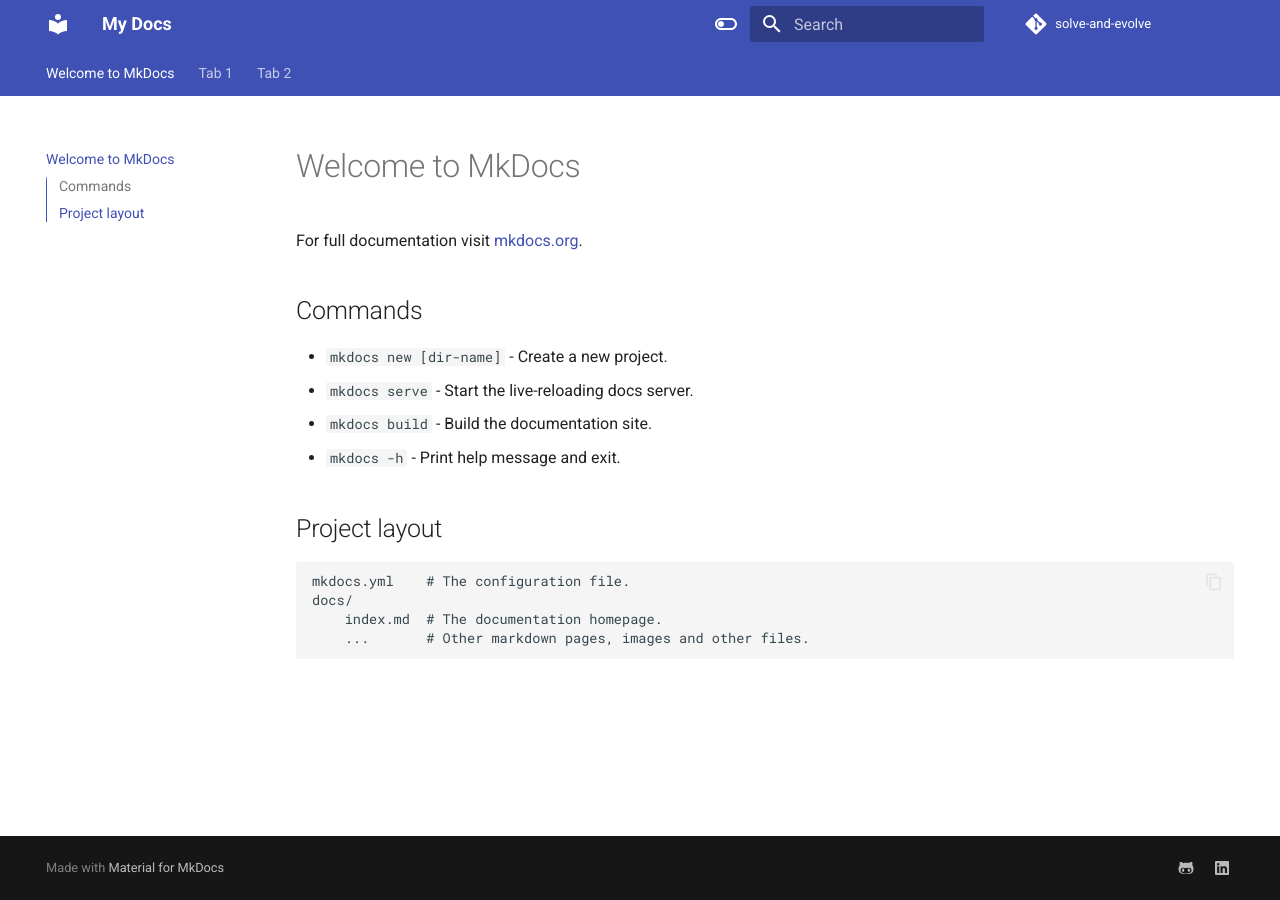
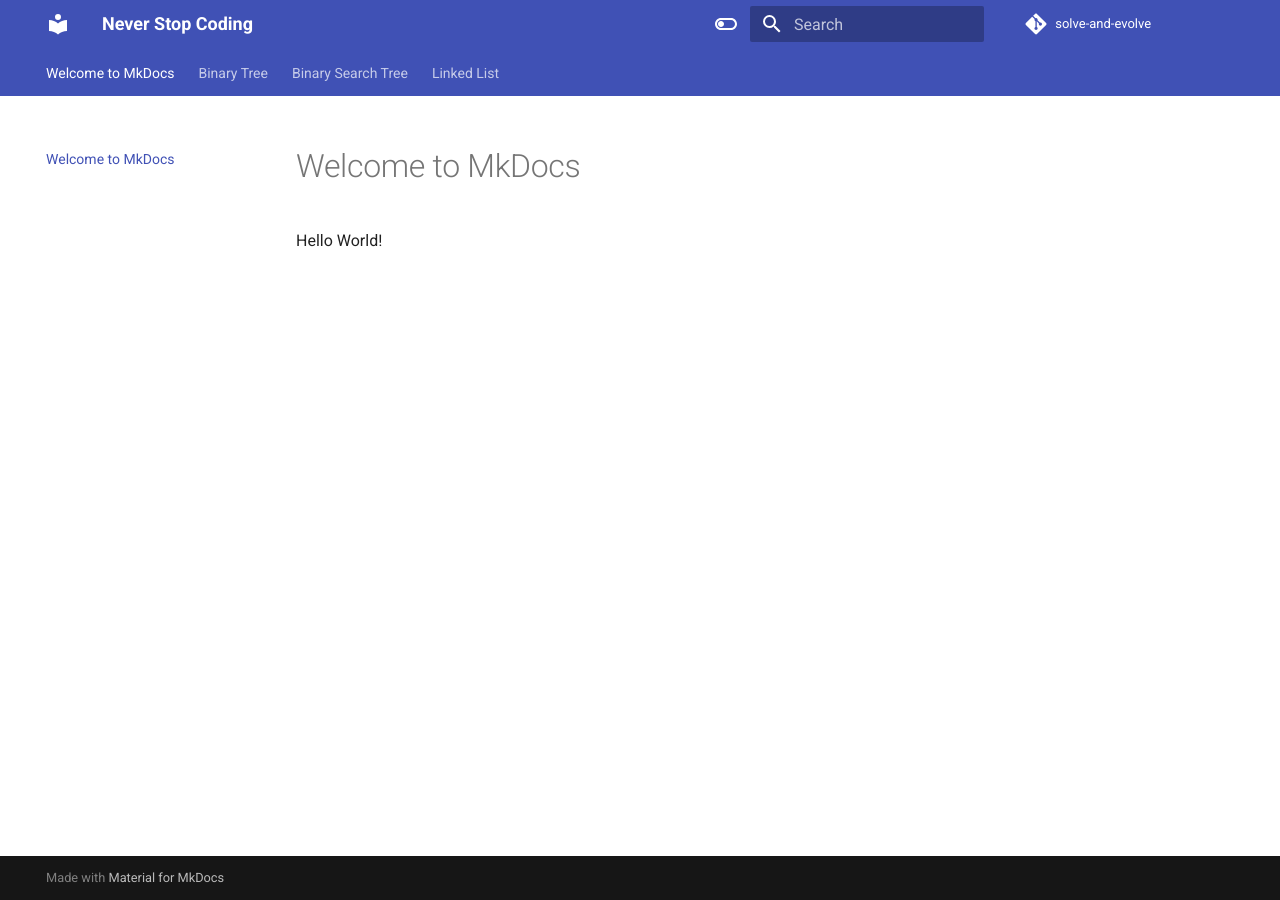
Before and after one commit to faerlin-developer/solve-and-evolve, an MkDocs documentation site: the page built from docs/index.md, in a window 1280 px wide. Built offline with MkDocs 1.6.1 and Material for MkDocs 9.7.7, drawn with Linux system fonts in a browser that asks for light colours; comment, search, counter and statistics services are not loaded.

Commit message:
updated docs

```diff
--- a/docs/index.md
+++ b/docs/index.md
@@ -1,17 +1,3 @@
 # Welcome to MkDocs
 
-For full documentation visit [mkdocs.org](https://www.mkdocs.org).
-
-## Commands
-
-* `mkdocs new [dir-name]` - Create a new project.
-* `mkdocs serve` - Start the live-reloading docs server.
-* `mkdocs build` - Build the documentation site.
-* `mkdocs -h` - Print help message and exit.
-
-## Project layout
-
-    mkdocs.yml    # The configuration file.
-    docs/
-        index.md  # The documentation homepage.
-        ...       # Other markdown pages, images and other files.
+Hello World!
--- /dev/null
+++ b/hello.py
@@ -0,0 +1,2 @@
+def main():
+    print("hello")
--- a/mkdocs.yml
+++ b/mkdocs.yml
@@ -1,4 +1,4 @@
-site_name: My Docs
+site_name: Never Stop Coding
 repo_name: solve-and-evolve
 repo_url: https://github.com/faerlin-developer/solve-and-evolve
 theme:
@@ -7,7 +7,7 @@ theme:
     - navigation.tabs
     - navigation.sections
     - navigation.top
-    - toc.integrate
+    # - toc.integrate
     - search.suggest
     - search.highlight
     - content.tabs.link
@@ -25,16 +25,27 @@ theme:
         name: Switch to light mode
 nav:
   - 'index.md'
-  - 'Tab 1':
-    - 'tab-1/page-1.md'
-    - 'tab-1/page-2.md'
-  - 'Tab 2':
-    - 'tab-2/page-1.md'
-    - 'tab-2/page-2.md'
+  - 'Binary Tree':
+    - '250 - count univalue subtrees': 'binary-tree/250.md'
+    - 'binary-tree/page.md'
+  - 'Binary Search Tree':
+    - 'binary-search-tree/page-1.md'
+    - 'binary-search-tree/page-2.md'
+  - 'Linked List':
+    - "something": none
+
+markdown_extensions:
+  - pymdownx.highlight:
+      anchor_linenums: true
+      line_spans: __span
+      pygments_lang_class: true
+  - pymdownx.inlinehilite
+  - pymdownx.snippets
+  - pymdownx.superfences
 
 extra:
   social:
-    - icon: fontawesome/brands/github-alt
-      link: https://github.com/faerlin-developer/
-    - icon: fontawesome/brands/linkedin
-      link: https://www.linkedin.com/in/faerlin-pulido/
+#    - icon: fontawesome/brands/github-alt
+#      link: https://github.com/faerlin-developer/
+#    - icon: fontawesome/brands/linkedin
+#      link: https://www.linkedin.com/in/faerlin-pulido/
```
Also changed, not shown: docs/binary-tree/250.md (added, +17 -0 lines), docs/tab-1/page-1.md (deleted, +0 -7 lines), docs/binary-search-tree/page-1.md (renamed from docs/tab-2/page-1.md), docs/binary-search-tree/page-2.md (renamed from docs/tab-1/page-2.md), docs/binary-tree/page.md (renamed from docs/tab-2/page-2.md).
